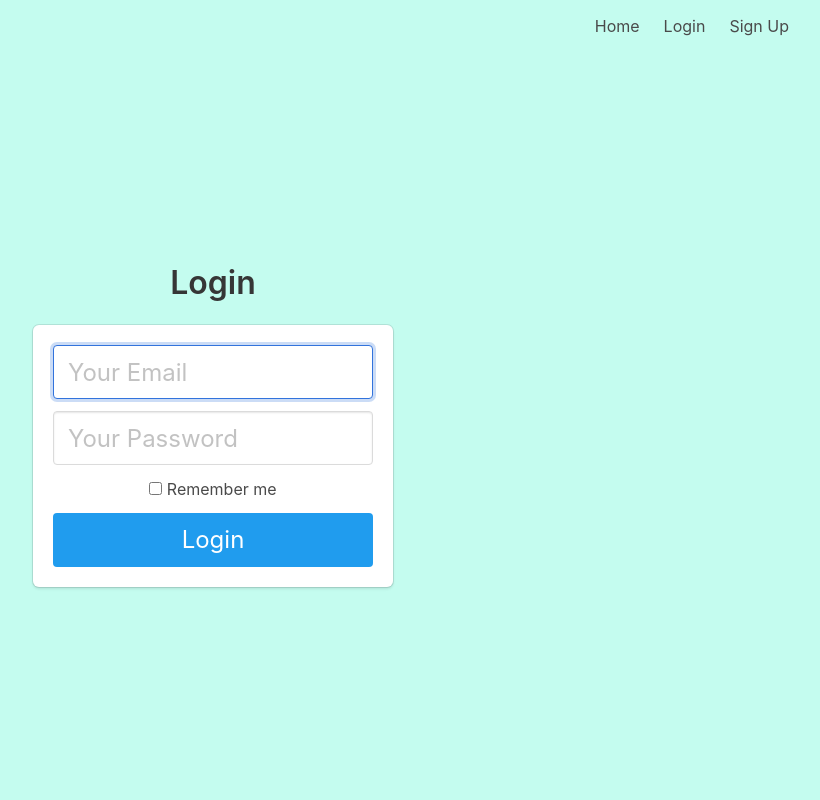
After one commit to primetime49/profitabox, a Flask app: template api/templates/login.html in a window 1280 px wide. The commit adds this page. Shown: the whole page, without its empty margins (427-1247 px from the left). Run offline with Flask 2, Linux system fonts and the light colour scheme; the template is opened without the code that fills it, so the values that code supplies are empty.

Commit message:
Prepare login through web directly

```diff
--- a/api/main.py
+++ b/api/main.py
@@ -1,10 +1,13 @@
 # save this as main.py
-from flask import Flask, render_template, redirect, url_for, request
+from flask import Flask, render_template, redirect, url_for, request, flash
+from flask_login import login_required, current_user, login_user, logout_user
+from werkzeug.security import generate_password_hash, check_password_hash
 # from flask import make_response, jsonify
 # import json
 import jsonpickle
 
 from pathlib import Path
+from api import models
 
 # import os.path
 
@@ -55,9 +58,59 @@ def hello():
 def home_view():
     return "<h1>Welcome to Geeks for Geeks</h1>"
 
-@app.route("/index")
-def index():
-    return render_template('index.html')
+@app.route("/index", methods=['GET', 'POST']) # define login page path
+def index(): # define login page fucntion
+    # return "It Works"
+    if request.method=='GET': # if the request is a GET we return the login page
+        return render_template('index.html')
+    else: # if the request is POST the we check if the user exist and with te right password
+        email = request.form.get('email')
+        password = request.form.get('password')
+        remember = True if request.form.get('remember') else False
+        user = models.User.query.filter_by(email=email).first()
+        # check if the user actually exists
+        # take the user-supplied password, hash it, and compare it to the hashed password in the database
+        if not user:
+            flash('Please sign up before!')
+            return redirect(url_for('auth.signup'))
+        elif not check_password_hash(user.password, password):
+            flash('Please check your login details and try again.')
+            return redirect(url_for('auth.login')) # if the user doesn't exist or password is wrong, reload the page
+        # if the above check passes, then we know the user has the right credentials
+        login_user(user, remember=remember)
+        return redirect(url_for('main.profile'))
+
+@app.route('/signup', methods=['GET', 'POST'])# we define the sign up path
+def signup(): # define the sign up function
+    if request.method=='GET': # If the request is GET we return the sign up page and forms
+        return render_template('signup.html')
+    else: # if the request is POST, then we check if the email doesn't already exist and then we save data
+        email = request.form.get('email')
+        name = request.form.get('name')
+        password = request.form.get('password')
+        user = models.User.query.filter_by(email=email).first() # if this returns a user, then the email already exists in database
+        if user: # if a user is found, we want to redirect back to signup page so user can try again
+            flash('Email address already exists')
+            return redirect(url_for('auth.signup'))
+        # create a new user with the form data. Hash the password so the plaintext version isn't saved.
+        new_user = models.User(email=email, name=name, password=generate_password_hash(password, method='sha256')) #
+        # add the new user to the database
+        print(new_user)
+        # db.session.add(new_user)
+        # db.session.commit()
+        return redirect(url_for('auth.login'))
+
+
+@app.route("/profile") # profile page that return 'profile'
+@login_required
+def profile():
+    return render_template('profile.html', name=current_user.name)
+
+@app.route('/logout') # define logout path
+@login_required
+def logout(): #define the logout function
+    logout_user()
+    return redirect(url_for('main.index'))
 
 @app.route('/', defaults={'path': ''})
 @app.route("/<string:path>")
--- /dev/null
+++ b/api/templates/base.html
@@ -0,0 +1,56 @@
+<!DOCTYPE html>
+<html>
+
+<head>
+    <meta charset="utf-8">
+    <meta http-equiv="X-UA-Compatible" content="IE=edge">
+    <meta name="viewport" content="width=device-width, initial-scale=1">
+    <title>Flask Auth Example</title>
+    <link rel="stylesheet" href="https://cdnjs.cloudflare.com/ajax/libs/bulma/0.7.2/css/bulma.min.css" />
+</head>
+
+<body>
+<section class="hero is-fullheight" style="background-color:#C4FCEF;">
+
+    <div class="hero-head">
+        <nav class="navbar">
+            <div class="container">
+
+                <div id="navbarMenuHeroA" class="navbar-menu">
+                    <div class="navbar-end">
+                        <a href="{{ url_for('main.index') }}" class="navbar-item">
+                            Home
+                        </a>
+                        {% if current_user.is_authenticated %}
+                        <a href="{{ url_for('main.profile') }}" class="navbar-item">
+                            Profile
+                        </a>
+                        {% endif %}
+                        {% if not current_user.is_authenticated %}
+                        <a href="{{ url_for('auth.login') }}" class="navbar-item">
+                            Login
+                        </a>
+                        <a href="{{ url_for('auth.signup') }}" class="navbar-item">
+                            Sign Up
+                        </a>
+                        {% endif %}
+                        {% if current_user.is_authenticated %}
+                        <a href="{{ url_for('auth.logout') }}" class="navbar-item">
+                            Logout
+                        </a>
+                        {% endif %}
+                    </div>
+                </div>
+            </div>
+        </nav>
+    </div>
+
+    <div class="hero-body">
+        <div class="container has-text-centered">
+            {% block content %}{% endblock %}
+        </div>
+    </div>
+</section>
+</body>
+
+</html>
--- /dev/null
+++ b/api/templates/login.html
@@ -0,0 +1,36 @@
+{% extends "base.html" %}
+
+{% block content %}
+<div class="column is-4 is-offset-4">
+    <h3 class="title">Login</h3>
+    <div class="box">
+        {% with messages = get_flashed_messages() %}
+            {% if messages %}
+                <div class="notification is-danger">
+                    {{ messages[0] }}
+                </div>
+            {% endif %}
+        {% endwith %}
+        <form method="POST" action="/index">
+            <div class="field">
+                <div class="control">
+                    <input class="input is-large" type="email" name="email" placeholder="Your Email" autofocus="">
+                </div>
+            </div>
+
+            <div class="field">
+                <div class="control">
+                    <input class="input is-large" type="password" name="password" placeholder="Your Password">
+                </div>
+            </div>
+            <div class="field">
+                <label class="checkbox">
+                    <input type="checkbox">
+                    Remember me
+                </label>
+            </div>
+            <button class="button is-block is-info is-large is-fullwidth">Login</button>
+        </form>
+    </div>
+</div>
+{% endblock %}
--- a/requirements.txt
+++ b/requirements.txt
@@ -1,2 +1,7 @@
 bs4
+flask
 requests
+flask-sqlalchemy
+flask-login
+werkzeug
+pandas
```
Also changed, not shown: api/models.py (added, +15 -0 lines), api/server.py (added, +79 -0 lines), api/templates/index.html (+6 -1 lines), api/templates/profile.html (added, +7 -0 lines), api/templates/signup.html (added, +38 -0 lines).
